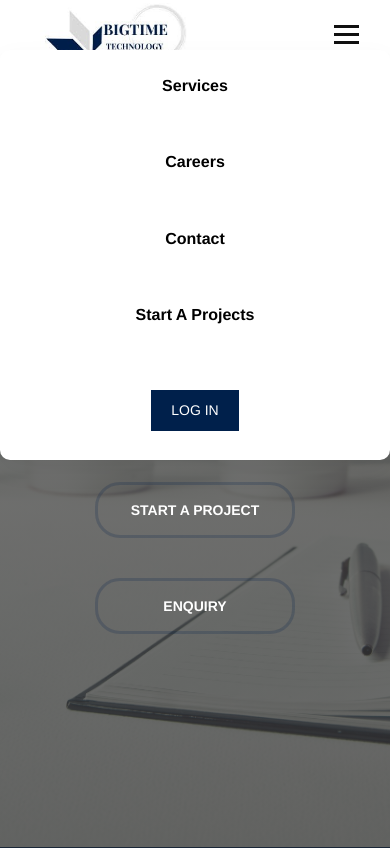
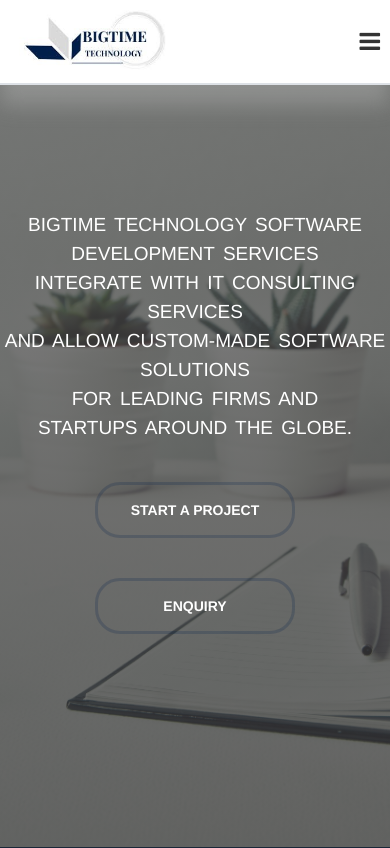
Before and after one commit to Bhagyashri0411/BigTime-Product, a PHP site: page / in a window 390 px wide; the page is wider, and only the part inside the window is pictured. Shown: the top 848 px of that part. Run offline with PHP 8.4, Linux system fonts and the light colour scheme; tables that the repository leaves empty or names only in its code hold one stand-in row (values such as "Sample post"); some libraries are stand-ins or nearby versions.

Commit message:
Done My code

```diff
--- a/Dashboard/Dashboard.php
+++ b/Dashboard/Dashboard.php
@@ -1,6 +1,6 @@
 
 <?php
-include_once("./../Php/config.php");
+include_once("./../php/config.php");
 
 $result = mysqli_query($mysqli, "SELECT * FROM inquiry ORDER BY id DESC"); // using mysqli_query instead
 ?>
--- a/Maincode/Style.css
+++ b/Maincode/Style.css
@@ -1,16 +1,17 @@
 /* Home css */
 
-.banner{
+.banner {
     width: 100%;
     height: 100vh;
     /* height: calc(100vh - 64px); */
-    background-image: linear-gradient(rgba(85, 85, 85, 0.75), rgba(54, 54, 54, 0.75)),  url('./../images/background-bigtime.jpg');
+    background-image: linear-gradient(rgba(85, 85, 85, 0.75), rgba(54, 54, 54, 0.75)), url('./../images/background-bigtime.jpg');
     /* background: linear-gradient(to right,#bcc3c9 0%,#eceef0 26%,#ffffff 50%,#e0e3e4 75%,#bdc5c7 100%); */
     background-size: cover;
     background-position: center;
     background-attachment: fixed;
 }
-.showdropdiv{
+
+.showdropdiv {
     padding: 10px;
     color: #000;
     border: 1px solid;
@@ -20,7 +21,7 @@
     display: none;
 }
 
-.content{
+.content {
     width: 100%;
     position: fixed;
     top: 50%;
@@ -28,34 +29,38 @@
     text-align: center;
     color: #fff;
 }
-.content h1{
+
+.content h1 {
     font-size: 60px;
     /* margin: 80px 0; */
     font-weight: bold;
     margin-bottom: 50px;
 }
-.content p{
+
+.content p {
     margin: 20px auto;
     font-weight: 100;
     word-spacing: 3px;
     line-height: 40px;
     font-size: 27px;
 }
-button{
+
+button {
     width: 200px;
     padding: 15px 0;
     text-align: center;
     margin: 20px 10px;
     border-radius: 25px;
     font-weight: bold;
-    border: 3.5px solid rgba(0, 32, 75,0.2);
+    border: 3.5px solid rgba(0, 32, 75, 0.2);
     background: transparent;
     color: #fff;
     cursor: pointer;
     position: relative;
     overflow: hidden;
 }
-button span{
+
+button span {
     background: rgba(0, 32, 75, 0.4);
     height: 100%;
     width: 0;
@@ -66,13 +71,16 @@ button span{
     z-index: -1;
     transition: 0.5s;
 }
-button:hover span{
+
+button:hover span {
     width: 100%;
 }
-button:hover{
+
+button:hover {
     border: none;
     color: rgb(217, 217, 217);
 }
+
 @media (max-width: 768px) {
 
     .content p {
@@ -80,40 +88,48 @@ button:hover{
         font-size: 19px;
     }
 }
+
 /* end Home css */
 
 /* Second Css */
 .st0 {
     fill: rgb(0, 32, 75);
 }
-.ps-img{
+
+.ps-img {
     background: url('./../images/SevicesProduct.jpg') no-repeat;
     background-size: cover;
     height: 400px;
     border-radius: 20px;
 }
-.backimgdiv{
-    background:  url('./../images/backgroundimg.jpeg') no-repeat;
+
+.backimgdiv {
+    background: url('./../images/backgroundimg.jpeg') no-repeat;
     background-size: cover;
     padding: 50px 0;
 }
-.alertText{
+
+.alertText {
     display: none;
     color: red;
 }
-.main-div{
+
+.main-div {
     width: 450px;
 }
+
 .secondiv {
     padding-top: 80px;
 }
-.hero__description{
+
+.hero__description {
     color: #fff;
 }
 
-.hideshow{
+.hideshow {
     display: none;
 }
+
 .box {
     background-color: #FFFFFF;
     border-style: solid;
@@ -123,10 +139,10 @@ button:hover{
     padding: 30px 20px 5px 20px;
     color: rgb(0, 32, 75);
     z-index: 1;
-    width: 350px;
+    /* width: 350px; */
 }
 
-.box:hover  .hideshow {
+.box:hover .hideshow {
     display: inline;
 }
 
@@ -203,9 +219,11 @@ li {
 .third-title {
     margin-bottom: 30px;
 }
-.body-head h3, .body-title h4, .body-title p{
+
+.body-head h3, .body-title h4, .body-title p {
     color: #fff;
 }
+
 .body-head h3,
 .third-title h3 {
     font-size: 14px;
@@ -249,14 +267,17 @@ li {
     transition: background 0.3s, border 0.3s, border-radius 0.3s, box-shadow 0.3s;
     padding: 80px 20px 80px 20px;
 }
-.readmore{
+
+.readmore {
     font-size: 14px;
     color: rgb(0, 32, 75);
     text-align: end;
 }
+
 .forth-box {
     margin-top: 50px !important;
 }
+
 .third-box,
 .forth-box {
     transition: background 0.3s, border 0.3s, border-radius 0.3s, box-shadow 0.3s;
@@ -441,72 +462,90 @@ li {
 }
 
 
-@media only screen and (max-width: 1200px) and (min-width:769px){
-    .box{
+@media only screen and (max-width: 1200px) and (min-width:769px) {
+    .box {
         width: 255px;
     }
 }
-@media only screen and (max-width: 992px) and (min-width:769px){
-    .box{
+
+@media only screen and (max-width: 992px) and (min-width:769px) {
+    .box {
         width: 200px;
     }
+
     .title-head h2 {
         font-size: 0.8em;
         margin-left: 10px;
     }
+
     .img-style {
         font-size: 45px;
     }
+
     .title-body li span {
         font-size: 14px;
     }
+
     .readmore {
         font-size: 12px;
     }
+
     .third-box, .forth-box {
         height: 485px;
     }
 }
+
 @media (max-width: 768px) {
-    #slideshow{
+    #slideshow {
         padding-top: 20px;
     }
+
     .third-box, .forth-box {
         height: auto;
         margin: 0;
         padding: 15px 15px 10px 15px;
     }
-    .third-box:first-child{
+
+    .third-box:first-child {
         margin-bottom: 30px;
     }
-    .available-list.list{
+
+    .available-list.list {
         display: block;
     }
+
     .box {
         border-radius: 0 !important;
     }
+
     .ps-img {
         background-size: cover;
     }
+
     .main-div {
         width: 100%;
     }
-    .m-0{
+
+    .m-0 {
         padding: 0;
     }
+
     .divtec {
         margin: -40px auto 30px;
         font-size: 15px;
     }
-    .footerbody{
+
+    .footerbody {
         padding: 0;
     }
-    .elemfooter, .footerele2, .footerele3{
+
+    .elemfooter, .footerele2, .footerele3 {
         border: none;
         padding: 0;
     }
 
 }
+
 /* End Second Css */
 .fist {
     min-height: 600px;
@@ -680,6 +719,7 @@ td {
     margin-bottom: 15px;
     fill: #fff;
 }
+
 @media (max-width: 768px) {
 
     .imgdiv {
@@ -687,6 +727,7 @@ td {
         float: none;
     }
 }
+
 .available-list, .available-list-tech {
     padding: 0;
     margin: 0;
@@ -696,9 +737,6 @@ td {
     justify-content: space-between;
 }
 
-.available-list.list {
-    margin-top: 70px;
-}
 
 .available-list.list li {
     width: auto;
@@ -708,8 +746,9 @@ td {
     justify-content: start;
     box-shadow: none;
     margin: 0;
-    padding: 10px 0;
+    padding: 15px 0;
 }
+
 
 .available-list.list li .box .title-body li {
     justify-content: start;
@@ -756,15 +795,19 @@ td {
     background-color: #fff;
     box-shadow: rgb(0 0 0 / 9%) 0px 3px 12px;
 }
-.sidebox:hover  .linetitle{
+
+.sidebox:hover .linetitle {
     border-color: #fff;
 }
+
 .sidebox:hover {
     background-color: #dde1e6;
 }
+
 .sidebox:hover .cardtec {
     background-color: #fff;
 }
+
 .sideboxtec ul {
     display: flex;
     justify-content: space-between;
@@ -788,6 +831,13 @@ td {
 @media (max-width: 768px) {
     .available-list.list li {
         justify-content: center;
+        width: 100%;
+    }
+    .box{
+        width: 332px;
+    }
+    .available-list.list li.lis:first-child{
+        padding-top: 80px;
     }
 
 }
@@ -798,135 +848,17 @@ td {
         background-color: #000000;
     }
 }
+
 @media (max-width: 768px) {
 
     .available-list, .available-list-tech {
         justify-content: center;
     }
-    .sidebox{
+
+    .sidebox {
         margin-bottom: 20px;
     }
+    .available-list li{
+        width: 100%;
     }
-@import url('https://fonts.googleapis.com/css2?family=Roboto:ital,wght@0,500;1,400&display=swap');
-.header{
-  top: 0;
-  position: fixed;
-  width: 100%;
-  z-index: 999;
-  background-color: #fff;
-  box-shadow: 0 20px 20px 0 #e3e3e340;
-  border-bottom: 2px solid #dde1e6;
 }
-.header::after{
-  background-color: #482ff7;
-}
-li {
-    list-style: none;
-}
-.bigtime {
-  font-size: 25px;
-  float: left;
-  background: url('./../images/logo.jpg'), no-repeat;
-  height: 2.5em;
-  width: 7em;
-  background-size: contain;
-}
-a {
-    text-decoration: none;
-}
-.navbar {
-  /* display: flex;
-  justify-content: space-between; */
-  align-items: center;
-  padding: 0.2rem 0rem;
-  margin-bottom: 0;
-}
-.hamburger {
-  display: none;
-  float: right;
-  margin-top: 17px;
-}
-
-.bar {
-  display: block;
-  width: 25px;
-  height: 3px;
-  margin: 5px auto;
-  -webkit-transition: all 0.3s ease-in-out;
-  transition: all 0.3s ease-in-out;
-  background-color: #101010;
-}
-.nav-menu {
-  display: flex;
-  float: right;
-  justify-content: space-between;
-  align-items: center;
-  margin-bottom: 0;
-  /* margin-top: 20px; */
-}
-
-.nav-item {
-  margin-left: 5rem;
-}
-.nav-item:first-child{
-  margin-left: 0;
-}
-.nav-link{
-  font-size: 1.6rem;
-  font-weight: bold;
-  color: #000;
-  cursor: pointer;
-}
-
-.nav-link:hover{
-  color: #482ff7;
-}
-
-.nav-logo {
-  font-size: 5rem;
-  font-weight: bold;
-  color: #dde1e6;
-}
-
-@media only screen and (max-width: 768px) {
-  .nav-menu {
-      position: fixed;
-      left: -100%;
-      top: 5rem;
-      flex-direction: column;
-      background-color: #fff;
-      width: 100%;
-      border-radius: 10px;
-      text-align: center;
-      transition: 0.3s;
-      box-shadow:
-          0 10px 27px rgba(0, 0, 0, 0.05);
-  }
-
-  .nav-menu.active {
-      left: 0;
-  }
-
-  .nav-item {
-      margin: 2.5rem 0;
-  }
-
-  .hamburger {
-      display: block;
-      cursor: pointer;
-  }
-
-}
-.dropbox{
-  display: none;
-}
-#first:hover + .dropbox{
-display: block;
-}
-.nav-menu .btnstyle{
-  margin: 0;
-  box-shadow: none;
-  width: auto;
-  padding: 10px 20px;
-  margin-top: 10px;
-}
--- a/Maincode/secondiv.html
+++ b/Maincode/secondiv.html
@@ -189,9 +189,9 @@
     </div>
 </div>
 <div class="container" style="background: #fff;">
-    <ul class="available-list list">
+    <ul class="available-list list" style="margin-top: 50px;">
 
-        <li>
+        <li class="lis">
             <div class="box" id="box" style="border-radius: 20px 0 0 10px;">
                 <div>
                     <div class="elerow" style="margin-bottom: 20px;">
@@ -240,7 +240,7 @@
             </div>
         </li>
 
-        <li>
+        <li class="lis">
             <div class="box" id="box1" style="border-radius: 0px;">
                 <div>
                     <div class="elerow" style="margin-bottom: 20px;">
@@ -318,7 +318,7 @@
             </div>
         </li>
 
-        <li>
+        <li class="lis">
             <div class="box" id="box2" style="border-radius: 0px 20px 10px 0px;">
                 <div>
                     <div class="elerow" style="margin-bottom: 20px;">
--- a/Templates/Header.css
+++ b/Templates/Header.css
@@ -2,6 +2,9 @@
 
 .header {
     top: 0;
+    display: flex;
+    align-items: center;
+    justify-content: space-between;
     position: fixed;
     width: 100%;
     z-index: 999;
@@ -21,7 +24,7 @@ li {
 .bigtime {
     font-size: 25px;
     float: left;
-    background: url('/assets/img/logo.jpg'), no-repeat;
+    background: url('./../images/logo.jpg'), no-repeat;
     height: 2.5em;
     width: 7em;
     background-size: contain;
@@ -31,106 +34,71 @@ a {
     text-decoration: none;
 }
 
-.navbar {
-    /* display: flex;
-  justify-content: space-between; */
-    align-items: center;
-    padding: 0.2rem 0rem;
-    margin-bottom: 0;
+.header {
+    overflow: hidden;
+    padding: 10px;
   }
 
-.hamburger {
-    display: none;
-    float: right;
-    margin-top: 17px;
+  .header a {
+    float: left;
+    color: black;
+    text-align: center;
+    padding: 12px;
+    text-decoration: none;
+    font-size: 18px;
+    line-height: 25px;
+    border-radius: 4px;
   }
 
-.bar {
-    display: block;
-    width: 25px;
-    height: 3px;
-    margin: 5px auto;
-    -webkit-transition: all 0.3s ease-in-out;
-    transition: all 0.3s ease-in-out;
-    background-color: #101010;
+  .header a.logo {
+    font-size: 25px;
+    font-weight: bold;
   }
 
-.nav-menu {
+  .header a:hover {
+    background-color: #ddd;
+    color: black;
+  }
+  .header a:last-child:hover{
+    background-color: #fff;
+  }
+  .header a:last-child button{
+    margin: 0;
+  }
+  .header-right {
+    float: right;
     display: flex;
-    float: right;
-    justify-content: space-between;
     align-items: center;
-    margin-bottom: 0;
-    /* margin-top: 20px; */
   }
 
-.nav-item {
-    margin-left: 5rem;
-}
-
-.nav-item:first-child {
-    margin-left: 0;
-}
-
-.nav-link {
-    font-size: 1.6rem;
-    font-weight: bold;
-    color: #000;
+  .header .menucard i{
+    display: none;
     cursor: pointer;
   }
-
-.nav-link:hover {
-    color: #482ff7;
-}
-
-.nav-logo {
-    font-size: 5rem;
-    font-weight: bold;
-    color: #dde1e6;
-}
-
-@media only screen and (max-width: 768px) {
-    .nav-menu {
-        position: fixed;
-        left: -100%;
-        top: 5rem;
-        flex-direction: column;
-        background-color: #fff;
-        width: 100%;
-        border-radius: 10px;
-        text-align: center;
-        transition: 0.3s;
-        box-shadow:
-            0 10px 27px rgba(0, 0, 0, 0.05);
-    }
-
-    .nav-menu.active {
-        left: 0;
-    }
-
-    .nav-item {
-        margin: 2.5rem 0;
-    }
-
-    .hamburger {
-        display: block;
-        cursor: pointer;
-    }
-
-}
-
-.dropbox {
-    display: none;
-}
-
-#first:hover+.dropbox {
+   .menucard{
     display: block;
   }
 
-.nav-menu .btnstyle {
-    margin: 0;
-    box-shadow: none;
-    width: auto;
-    padding: 10px 20px;
-    margin-top: 10px;
+  @media screen and (max-width: 768px) {
+    .header{
+        display: block;
     }
+    .menucard{
+        display: flex;
+        justify-content: space-between;
+        align-items: center;
+      }
+    .header .menucard i{
+        display: block;
+      }
+    .header a {
+      float: none;
+      display: block;
+      text-align: left;
+    }
+
+    .header-right {
+        display: none;
+      float: none;
+    }
+  }
--- a/Templates/Header.html
+++ b/Templates/Header.html
@@ -1,19 +1,35 @@
 <link rel="stylesheet" href="./Templates/Header.css">
+<link rel="stylesheet" href="https://cdnjs.cloudflare.com/ajax/libs/font-awesome/4.7.0/css/font-awesome.min.css">
 <script src="./Templates/Header.js"></script>
 
-<header class="header">
-    <nav class="navbar">
+
+
+<div class="header">
+    <div class="menucard">
+        <div class="bigtime" id="bigtime"> </div>
+        <i style="font-size:24px" class="fa" onclick="menulist()">&#xf0c9;</i>
+
+    </div>
+    <div class="header-right">
+        <a href="#">Services</a>
+        <a> <span class="nav-link" onclick="opendiv()">Contact</span></a>
+        <a> <span class="nav-link" onclick="openserverdiv()">Start A Projects</span></a>
+        <a>     <button class="btnstyle" onclick="logindiv()">Log In</button></a>
+    </div>
+
+</div>
+
+
+<!-- <header class="header"> -->
+<!-- <nav class="navbar">
         <div class="container-fluid">
             <div class="col-md-12">
                 <div class="bigtime" id="bigtime">
 
                 </div>
-                <ul class="nav-menu active">
+                <ul class="nav-menu" id="leftstyle">
                     <li class="nav-item">
                         <div class="nav-link">Services</div>
-                    </li>
-                    <li class="nav-item">
-                        <span class="nav-link">Careers</span>
                     </li>
                     <li class="nav-item">
                         <span class="nav-link" onclick="opendiv()">Contact</span>
@@ -25,14 +41,23 @@
                         <button class="btnstyle" onclick="logindiv()">Log In</button>
                     </li>
                 </ul>
-                <div class="hamburger" id="mobile-menu">
+                <div class="hamburger" onclick="mobilemenu()">
                     <span class="bar"></span>
                     <span class="bar"></span>
                     <span class="bar"></span>
                 </div>
             </div>
         </div>
-    </nav>
+    </nav> -->
 
-
-</header>
+<!-- <script>
+        function myFunction() {
+            var x = document.getElementById("myTopnav");
+            if (x.className === "topnav") {
+                x.className += " responsive";
+            } else {
+                x.className = "topnav";
+            }
+        }
+    </script>
+</header> -->
--- a/Templates/Modals/Contact.html
+++ b/Templates/Modals/Contact.html
@@ -22,39 +22,40 @@
                             <h4> Start A Project</h4>
                         </div>
 
-                        <form id="startprojectdetails">
+                        <form action="./Templates/Modals/Contact.php" method="POST">
                             <div class="quform-spacer">
                                 <div class="inputstyle">
-                                    <input type="text" placeholder="Your Company name" class="input-style"
+                                    <input type="text" placeholder="Your Company name" name="comname" class="input-style"
                                         id="projecttextfield">
                                 </div>
                             </div>
                             <div class="quform-spacer">
                                 <div class="inputstyle">
-                                    <input type="text" placeholder="Your Company E-mail Address" class="input-style"
+                                    <input type="text" placeholder="Your Company E-mail Address" name="comemail" class="input-style"
                                         id="projectmailfield">
                                 </div>
                             </div>
                             <div class="quform-spacer">
                                 <div class="inputstyle">
-                                    <input type="number" placeholder="Your Company Mobile number" class="input-style"
+                                    <input type="number" placeholder="Your Company Mobile number" name="comnumber" class="input-style"
                                         id="projectmobilefield">
                                 </div>
                             </div>
                             <div class="quform-spacer" style="display: flex;">
                                 <div class="inputstyle" style="margin-right: 10px;">
                                     <textarea class="input-style" placeholder="Project Name"
-                                        id="projectnamefield"></textarea>
+                                        id="projectnamefield" name="projectname"></textarea>
                                 </div>
                                 <div class="inputstyle" style="margin-left: 10px;">
                                     <textarea class="input-style" placeholder="Project Description"
-                                        id="projectmesfield"></textarea>
+                                        id="projectmesfield" name="projectdetails"></textarea>
                                 </div>
                             </div>
+                            <div class="sumbit">
+                                <input type="submit" name="ContactSubmit" value="Sumbit">
+                            </div>
                         </form>
-                        <div>
-                            <button class="btnstyle" onclick="startsubdata()">SUMBIT</button>
-                        </div>
+
                     </div>
                 </div>
 
--- a/Templates/Modals/Inquiry.html
+++ b/Templates/Modals/Inquiry.html
@@ -23,7 +23,7 @@
                             <h4>Get in touCH with us</h4>
                         </div>
 
-                        <form action="./Templates/Modals/Inquiry.php" method="POST"  name="form1">
+                        <form action="./Templates/Modals/Inquiry.php" method="POST">
                         <div class="error-text">Error</div>
                             <div class="quform-spacer">
                                 <div class="inputstyle">
@@ -54,7 +54,7 @@
                                 <!-- <p class="alertText" id="messuser">Please Enter Message</p> -->
                             </div>
                             <div class="sumbit">
-                                <td><input type="submit" name="Submit" value="Add"></td>
+                                <input type="submit" name="AddSubmit" value="Add">
                             </div>
                         </form>
                     </div>
--- a/Templates/Modals/inquiry.php
+++ b/Templates/Modals/inquiry.php
@@ -6,9 +6,9 @@
 <body>
 <?php
 //including the database connection file
-include_once("./../../Php/config.php");
+include_once("./../../php/config.php");
 
-if(isset($_POST['Submit'])) {
+if(isset($_POST['AddSubmit'])) {
 	$username = mysqli_real_escape_string($mysqli, $_POST['username']);
 
 	$usermail = mysqli_real_escape_string($mysqli, $_POST['usermail']);
```
Also changed, not shown: Templates/Header.js (+11 -1 lines), Templates/Modals/Contact.php (added, +57 -0 lines). Lines whose indentation alone changed are shown as unchanged.
